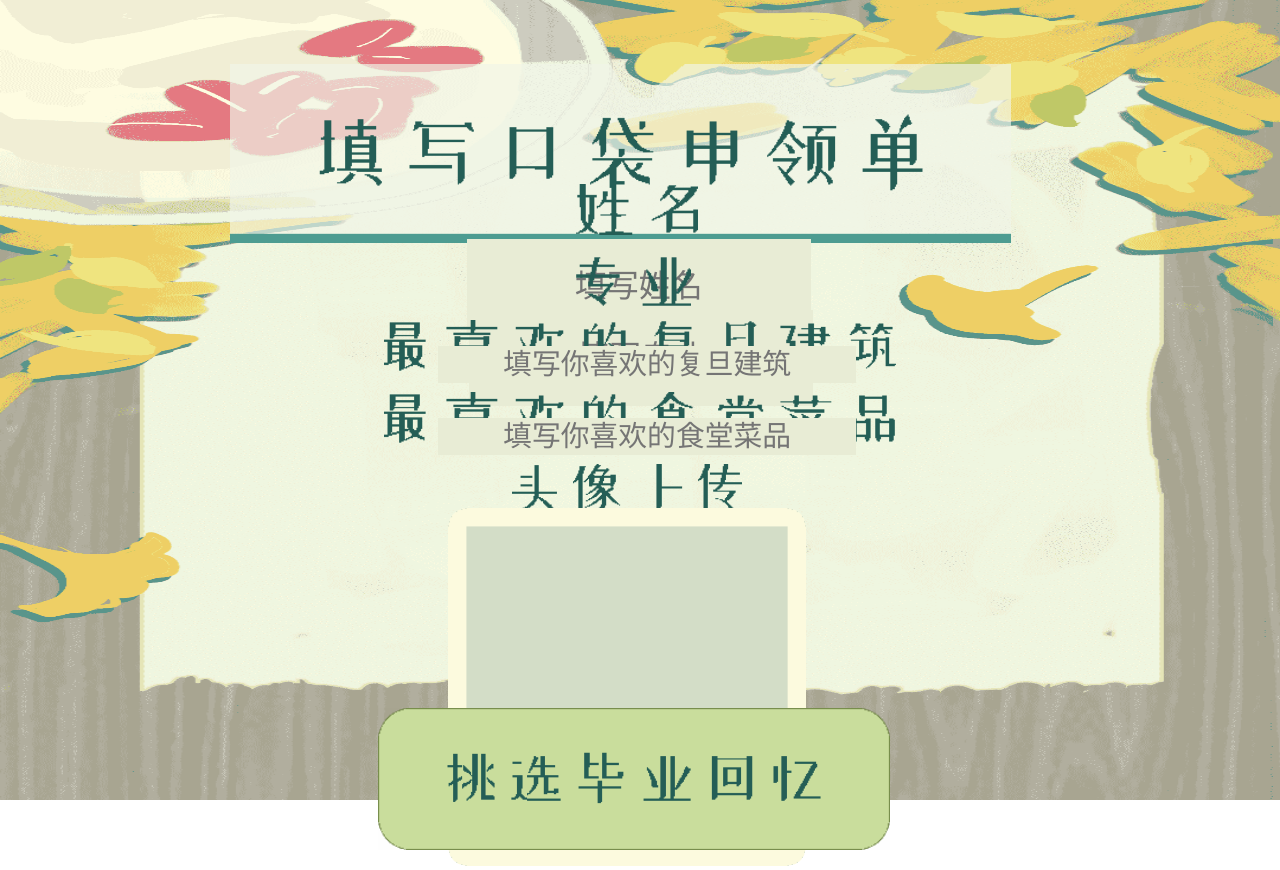
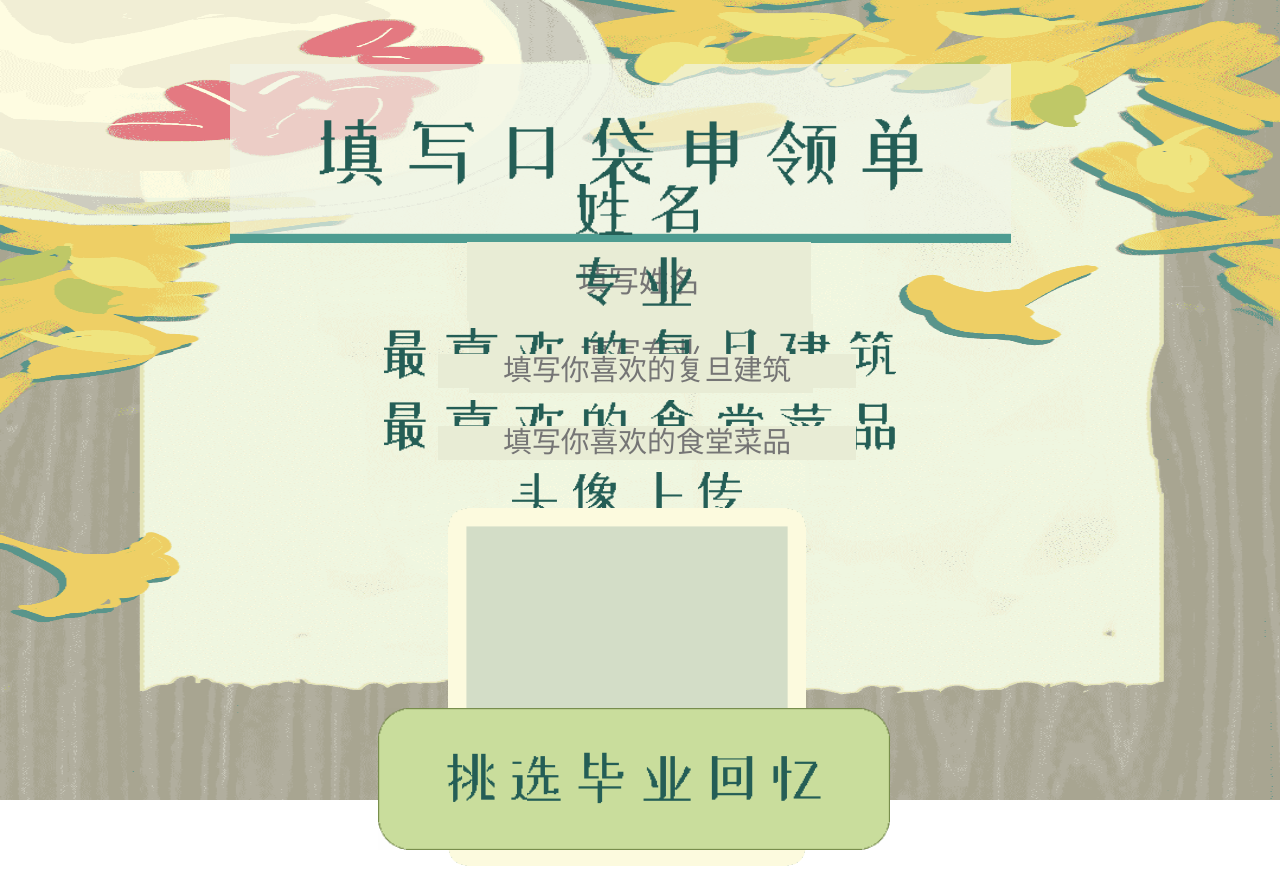
Before and after one commit to zmh2000829/graduate100, a PHP site: the page made by graduate/Application/Home/View/Index/index2.html in a window 1280 px wide. Run offline with PHP 8.4, Linux system fonts and the light colour scheme; the template is opened without the code that fills it, so the values that code supplies are empty.

Commit message:
Update index2.css

```diff
--- a/graduate/Public/css/index2.css
+++ b/graduate/Public/css/index2.css
@@ -33,10 +33,10 @@
     width: 280%;
     position: absolute;
     left: -90%;
-    top: 100%;
-    height:170%;
+    top: 105%;
+    height:140%;
     z-index: 2;
-    font-size:2.0em;
+    font-size:1.9em;
     background-color: #e8ecd5;
     border:none;
     text-align: center;
@@ -53,10 +53,10 @@
     width: 280%;
     position: absolute;
     left: -83%;
-    top: 98%;
-    height:170%;
+    top: 105%;
+    height:140%;
     z-index: 2;
-    font-size:2.0em;
+    font-size:1.9em;
     background-color: #e8ecd5;
     border:none;
     text-align: center;
@@ -67,7 +67,7 @@
     height:40%;
     right: 0%;
     left:30%;
-    top:40%;
+    top:41%;
     z-index: 1;
  }
  #buildingText{
@@ -75,7 +75,7 @@
     position: absolute;
     left: 10.5%;
     top: 8%;
-    height:11%;
+    height:10%;
     z-index: 2;
     font-size:1.8em;
     background-color: #e8ecd5;
@@ -88,7 +88,7 @@
     height:40%;
     right: 0%;
     left:30%;
-    top:49%;
+    top:50%;
     z-index: 1;
  }
  #foodText{
@@ -96,7 +96,7 @@
     position: absolute;
     left: 10.5%;
     top: 8%;
-    height:11%;
+    height:10%;
     z-index: 2;
     font-size:1.8em;
     background-color: #e8ecd5;
@@ -108,7 +108,7 @@
     width: 18%;
     right: 0%;
     left:40%;
-    top:58%;
+    top:59%;
     z-index: 1;
  }
  #square{
```
